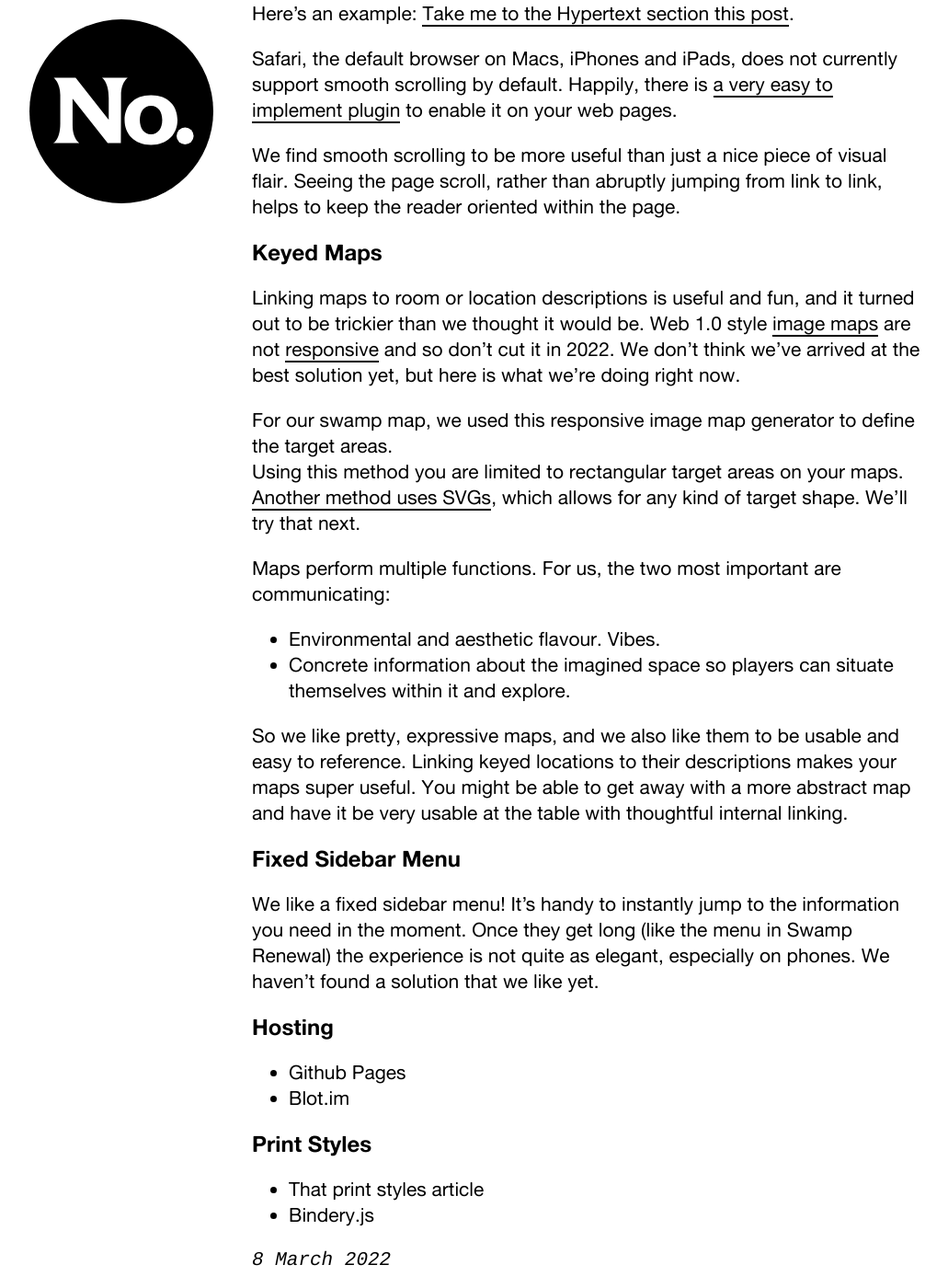
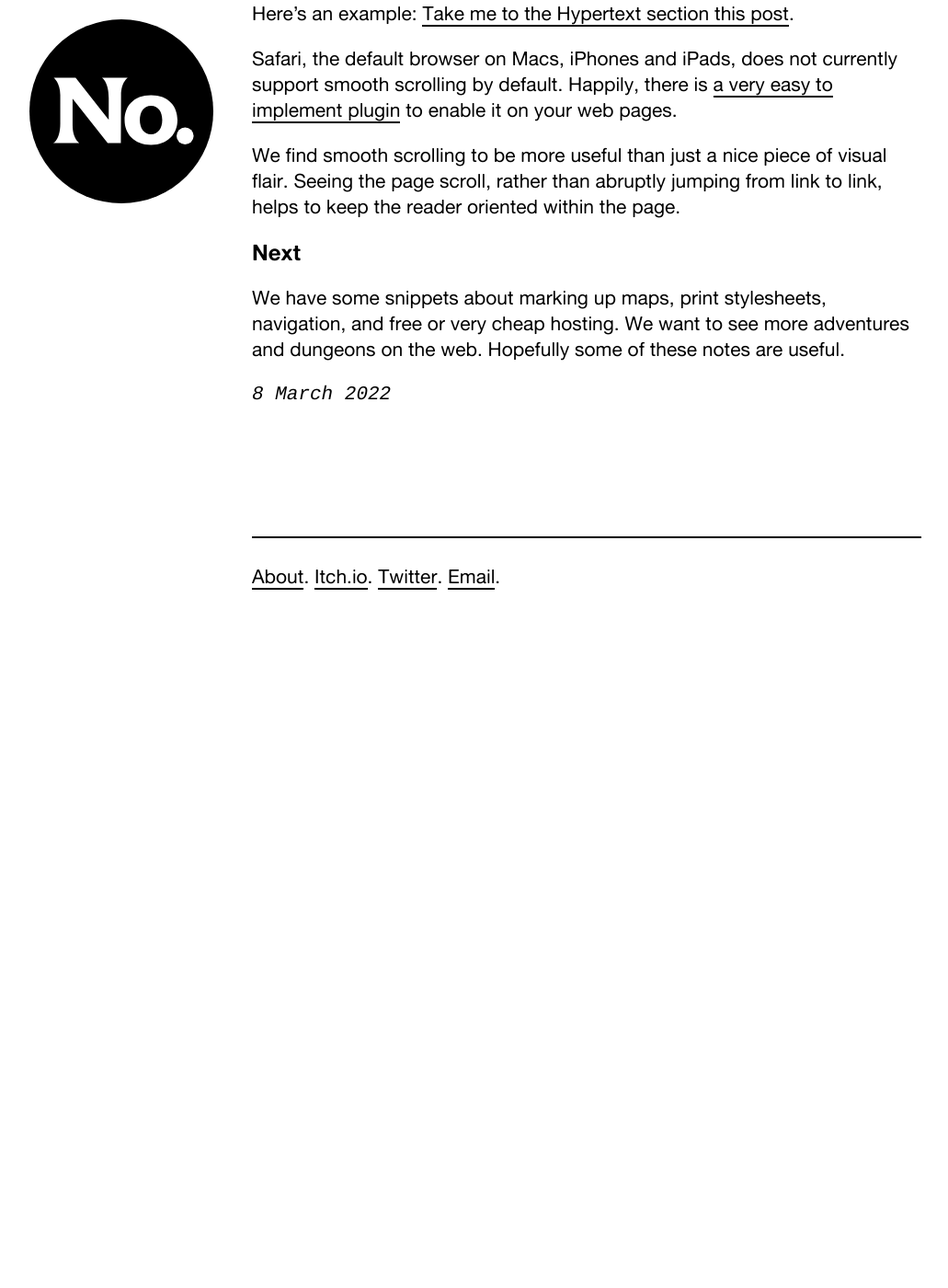
Before and after one commit to numbered-works/numbered-works.github.io, a Jekyll site: the page built from _posts/2022-03-08-html-dungeons-links.md, in a window 1280 px wide and 1400 px high, scrolled down 2211 px. Shown: the whole window at 92% size, without its empty margins (122-1153 px from the left). Built offline with Jekyll 4.4.1, drawn with Linux system fonts in a browser that asks for light colours; some web fonts are replaced; after the commit the page ends 2901 px from its top, so only the background shows below that; some of the changed text lies outside the part shown.

Commit message:
dungeons

````diff
--- a/_posts/2022-03-08-html-dungeons-links.md
+++ b/_posts/2022-03-08-html-dungeons-links.md
@@ -15,7 +15,7 @@ HTML is our second favourite format for adventures. Paper booklets are number on
 
 This post assumes a basic working knowledge of HTML and CSS. If you're new to this your first stops should be [Goblin Archives](https://goblinarchives.github.io/LiminalHorror/Game%20Design/Programs/#markdown) and Nate Treme's [Making an HTML Dungeon](https://www.youtube.com/watch?v=TRZ2w36wJi0&ab_channel=NateTreme).
 
-These are some things we've figured out and/or are playing with right now. We'll use snippets of code from [Swamp Renewal](https://numbered.works/swamp-renewal), our most recent adventure setting.
+These are some things we've figured out and/or are playing with right now. We'll use snippets of code from *[Swamp Renewal](https://numbered.works/swamp-renewal)*, our most recent adventure setting.
 
 ## Hypertext
 
@@ -30,7 +30,7 @@ If you are writing in markdown, when you convert your text to HTML your headers
 You can then point to these IDs with anchor links:
 
 ```html
-<li>...The golem carries the lumps of peat south, across the bridge to <a href="#1-swamp-port">1. Swamp Port</a>, where it stacks them to dry. ...</li>
+The golem carries the lumps of peat south, across the bridge to <a href="#1-swamp-port">1. Swamp Port</a>, where it stacks them to dry.
 ```
 
 Using [reference links](https://www.markdownguide.org/basic-syntax/#reference-style-links) when you write will keep your markdown readable and avoid repetition.
@@ -45,7 +45,7 @@ And here is the reference we include at the end of our text:
 ```markdown
 [1. Swamp Port]: #1-swamp-port
 ```
-Our final markdown document for Swamp Renewal made heavy use of internal linking and reference links. If you're interested you can [download the .md file at itch.io](https://numbered-works.itch.io/swamp-renewal).
+Our final markdown document for *Swamp Renewal* made heavy use of internal linking and reference links. If you're interested you can [download the .md file at itch.io](https://numbered-works.itch.io/swamp-renewal).
 
 We haven't tried this yet, but we like the idea of weaving our dungeons into the web by linking out to [Wikipedia](https://wikipedia.org) or other relatively [stable](), [open]() [sources]() for visual or background references. We also like the idea of linking to other adventures that exist on the web -- imagine a hex crawl where each hex is linked to a location written by a different author, on a different website.
 
@@ -63,30 +63,6 @@ Safari, the default browser on Macs, iPhones and iPads, does not currently suppo
 
 We find smooth scrolling to be more useful than just a nice piece of visual flair. Seeing the page scroll, rather than abruptly jumping from link to link, helps to keep the reader oriented within the page.
 
-## Keyed Maps
+## Next
 
-Linking maps to room or location descriptions is useful and fun, and it turned out to be trickier than we thought it would be. Web 1.0 style [image maps]() are not [responsive]() and so don't cut it in 2022. We don't think we've arrived at the best solution yet, but here is what we're doing right now.
-
-For our swamp map, we used this responsive image map generator to define the target areas.
-Using this method you are limited to rectangular target areas on your maps. [Another method uses SVGs](http://thenewcode.com/760/Create-A-Responsive-Imagemap-With-SVG), which allows for any kind of target shape. We'll try that next.
-
-Maps perform multiple functions. For us, the two most important are communicating:
-
-* Environmental and aesthetic flavour. Vibes.
-* Concrete information about the imagined space so players can situate themselves within it and explore.
-
-So we like pretty, expressive maps, and we also like them to be usable and easy to reference. Linking keyed locations to their descriptions makes your maps super useful. You might be able to get away with a more abstract map and have it be very usable at the table with thoughtful internal linking.
-
-## Fixed Sidebar Menu
-
-We like a fixed sidebar menu! It's handy to instantly jump to the information you need in the moment. Once they get long (like the menu in Swamp Renewal) the experience is not quite as elegant, especially on phones. We haven't found a solution that we like yet.
-
-## Hosting
-
-* Github Pages
-* Blot.im
-
-## Print Styles
-
-* That print styles article
-* Bindery.js
+We have some snippets about marking up maps, print stylesheets, navigation, and free or very cheap hosting. We want to see more adventures and dungeons on the web. Hopefully some of these notes are useful.
````
Also changed, not shown: other parts of _posts/2022-03-08-html-dungeons-links.md (+1 -1 lines), _drafts/2022-03-08-html-dungeons.md (+2 -2 lines).
